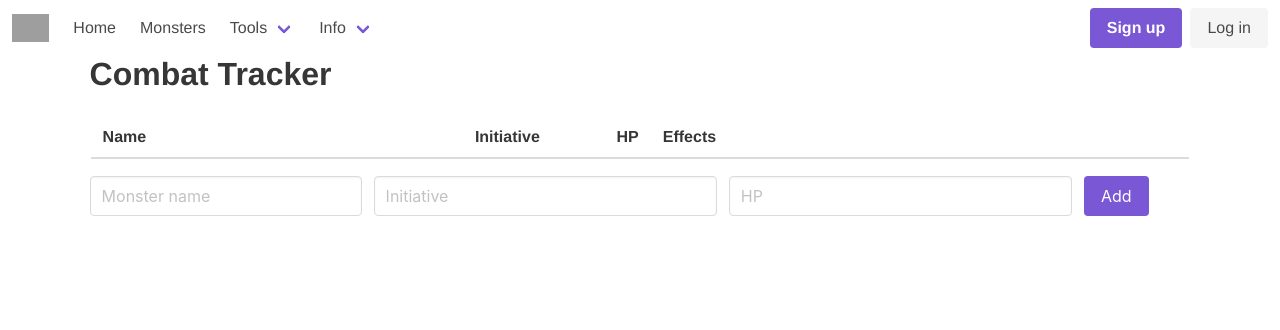
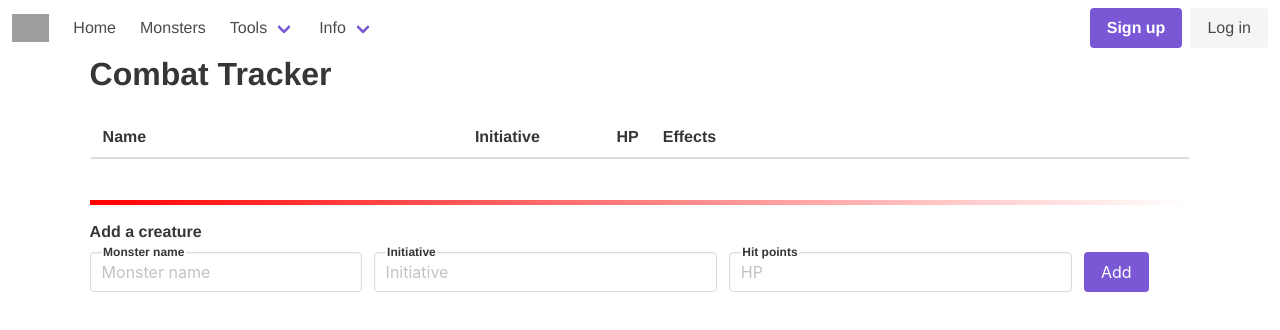
Before and after one commit to tonesija/dnd-dm-hub, a Vue app in the folder client/: page /combat-tracker in a window 1280 px wide. Shown: the top 330 px of the page. Built offline with nearby package versions, Linux system fonts and the light colour scheme; grey boxes are pictures that could not be loaded.

Commit message:
improved combat tracker

```diff
--- a/client/src/views/CombatTracker.vue
+++ b/client/src/views/CombatTracker.vue
@@ -4,13 +4,12 @@
 
     <b-table
     :data="data"
-    hoverable
-    draggable>
+    hoverable>
       <b-table-column field="name" label="Name" sortable v-slot="props">
         {{props.row.name}}
       </b-table-column>
 
-      <b-table-column field="initiative" label="Initiative" sortable width="75" numeric v-slot="props">
+      <b-table-column field="initiative" label="Initiative" :custom-sort="initiativeSort" sortable width="75" numeric v-slot="props">
           <b-input v-model="props.row.initiative"></b-input>
       </b-table-column>
 
@@ -27,14 +26,16 @@
       </b-table-column>
     </b-table>
 
-    <b-field grouped>
-        <b-field>
+    <div class="separator"></div>
+
+    <b-field grouped label="Add a creature">
+        <b-field label="Monster name" label-position="on-border">
             <b-input placeholder="Monster name" v-model="newName"></b-input>
         </b-field>
-        <b-field expanded>
+        <b-field label="Initiative" label-position="on-border" expanded>
             <b-input maxlength="2" placeholder="Initiative" v-model="newInitiative"></b-input>
         </b-field>
-        <b-field expanded>
+        <b-field label="Hit points" label-position="on-border" expanded>
             <b-input maxlength="2" placeholder="HP" v-model="newHP"></b-input>
         </b-field>
         <b-field expanded>
@@ -66,16 +67,26 @@ export default {
       console.log('Row clicker, ', row)
     },
     addCreature(){
-      let newCreature = {}
-      newCreature.name = this.newName
-      newCreature.initiative = this.newInitiative
-      newCreature.hp = this.newHP
-
+      if(!this.newName){
+        this.toast("You must provide a creature name.")
+        return
+      }
+      let newCreature = {
+        name: this.newName,
+        initiative: this.newInitiative,
+        hp: this.newHP
+      }
       this.data.push(newCreature)
 
       this.newName = null
       this.newInitiative = null
       this.newHP = null
+    },
+
+    handleKeyPress(e){
+      if(e.key == 'Enter'){
+        this.addCreature()
+      }
     },
 
     remove(row){
@@ -86,13 +97,30 @@ export default {
         index++
       }
       this.data.splice(index, 1)
+    },
+    toast(msg) {
+      this.$buefy.toast.open({
+          duration: 1500,
+          message: msg,
+          position: 'is-bottom',
+          type: 'is-primary'
+      })
+    },
+
+    initiativeSort(a, b, isAsc) {
+      if(isAsc)
+      return parseInt(a.initiative) < parseInt(b.initiative)
+      else
+      return parseInt(a.initiative) > parseInt(b.initiative)
     }
   },
 
-  created: async function() {
+  mounted() {
+    window.addEventListener('keydown', this.handleKeyPress);
   },
 
-  components: {
+  destroyed() {
+    window.removeEventListener("keydown", this.handleKeyPress)
   }
 }
 </script>
--- a/client/src/views/Monsters.vue
+++ b/client/src/views/Monsters.vue
@@ -39,7 +39,7 @@
       </template>
     </b-table-column>
 
-    <b-table-column field="challenge_rating" label="CR" sortable searchable width="100" numeric v-slot="props">
+    <b-table-column field="challenge_rating" label="CR" sortable :custom-sort="crSort" searchable width="100" numeric v-slot="props">
         {{ props.row.challenge_rating }}
     </b-table-column>
 
@@ -98,6 +98,13 @@ export default {
       this.loadAsyncData()
     },
 
+    crSort(a, b, isAsc){
+      if(isAsc)
+      return a.challenge_rating < b.challenge_rating
+      else
+      return a.challenge_rating > b.challenge_rating
+    },
+
     async loadAsyncData() {
       this.loading = true
 
```
